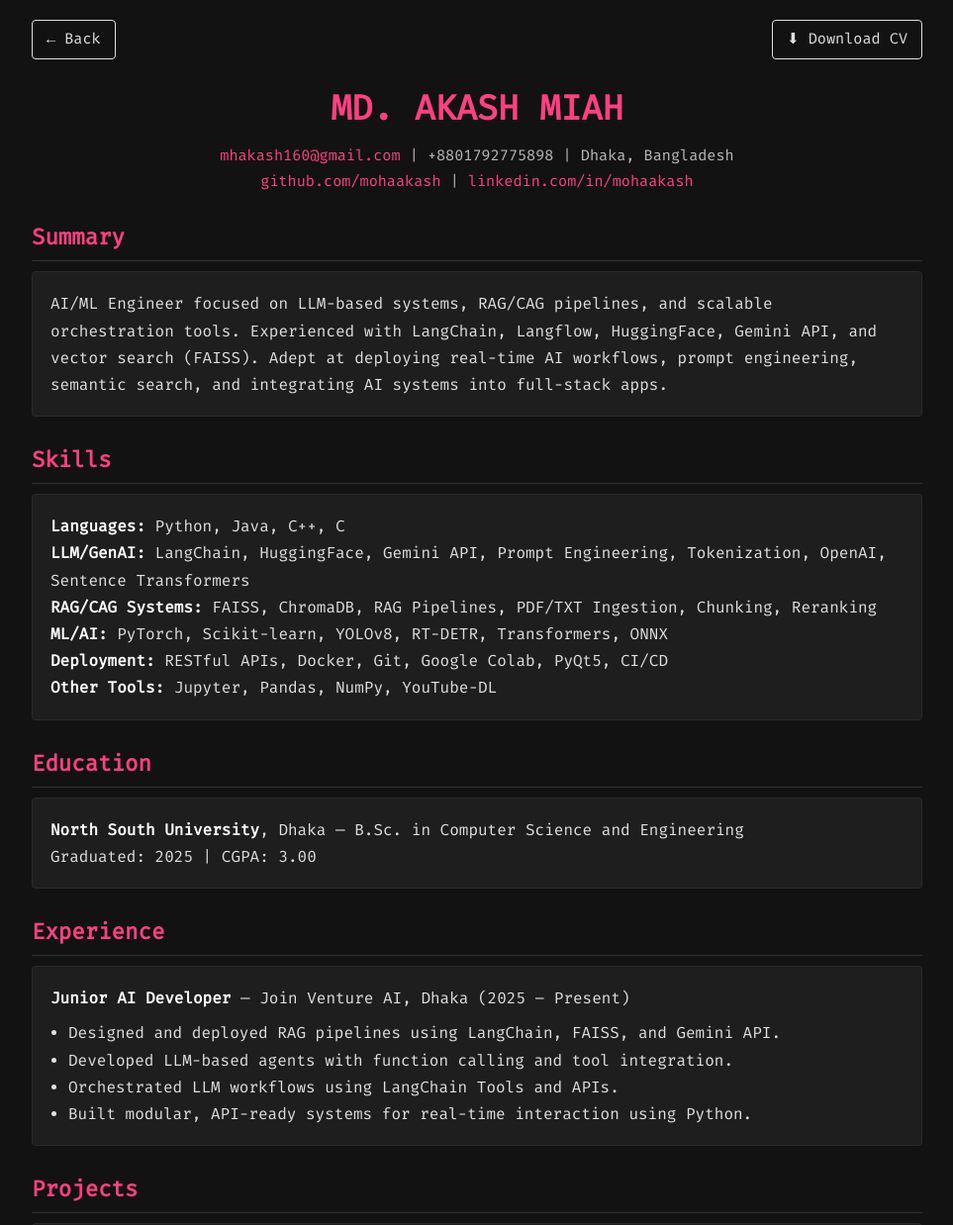
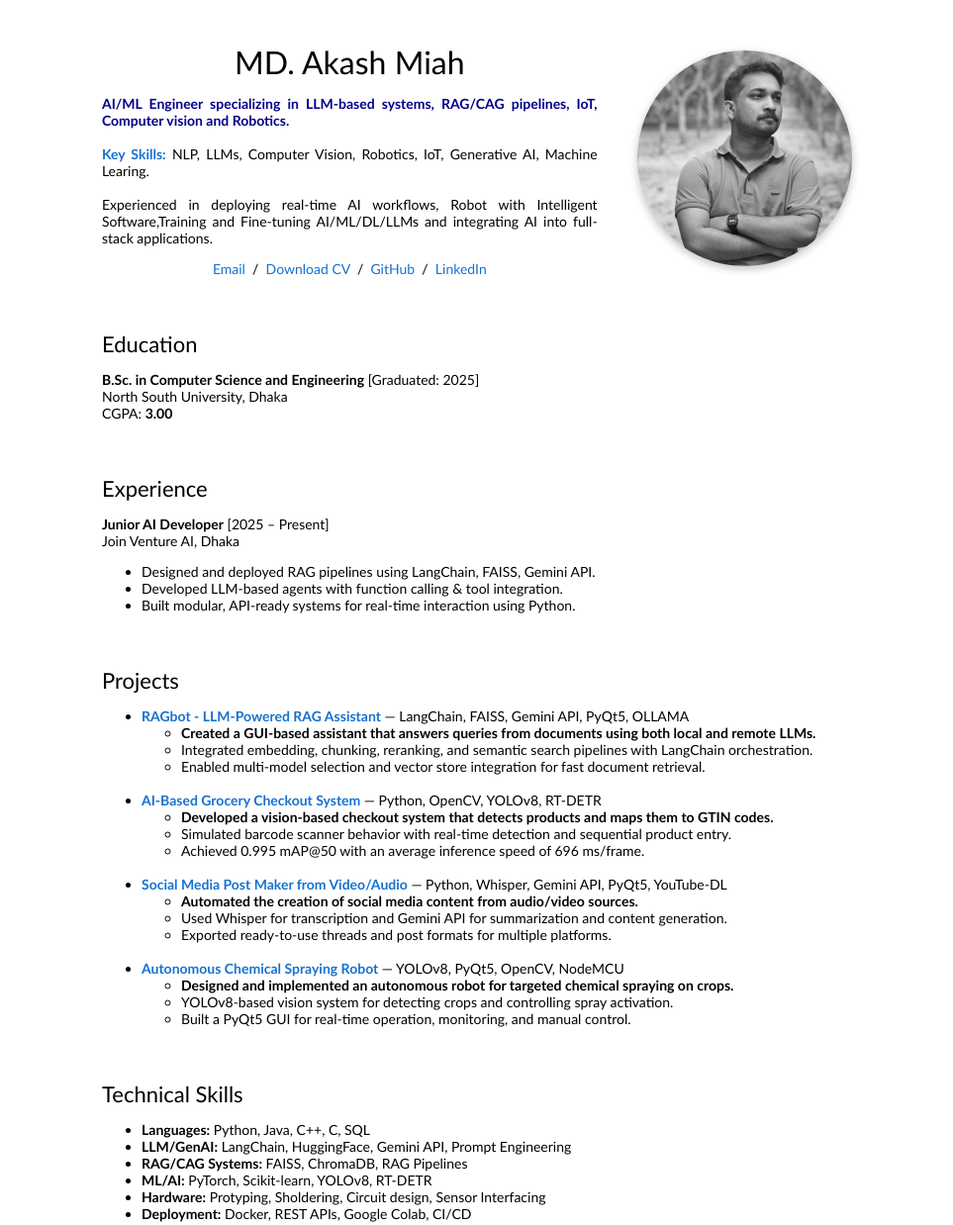
Before and after one commit to mohaakash/mohaakash.github.io, a plain HTML site: page cv.html in a window 1280 px wide. Shown: the top 1238 px of the page at 99% size, without its empty margins (158-1121 px from the left). Drawn offline with Linux system fonts and the light colour scheme.

Commit message:
feat: changed the style of the cv page

```diff
--- a/cv.html
+++ b/cv.html
@@ -1,233 +1,191 @@
-<!DOCTYPE html>
+<!DOCTYPE HTML>
 <html lang="en">
 
 <head>
-    <meta charset="UTF-8" />
-    <meta name="viewport" content="width=device-width, initial-scale=1.0" />
+    <meta http-equiv="Content-Type" content="text/html; charset=UTF-8">
     <title>MD. Akash Miah - CV</title>
-    <link href="https://fonts.googleapis.com/css2?family=Fira+Mono&display=swap" rel="stylesheet" />
-    <style>
-        * {
-            margin: 0;
-            padding: 0;
-            box-sizing: border-box;
-        }
-
-        body {
-            background: #121212;
-            color: #e0e0e0;
-            font-family: 'Fira Mono', monospace;
-            line-height: 1.7;
-            padding: 20px;
-        }
-
-        .container {
-            max-width: 900px;
-            margin: 0 auto;
-        }
-
-        /* Top Navigation Buttons */
-        .top-buttons {
-            display: flex;
-            justify-content: space-between;
-            align-items: center;
-            margin-bottom: 20px;
-        }
-
-        .btn {
-            display: inline-flex;
-            align-items: center;
-            justify-content: center;
-            color: #e0e0e0;
-            border: 1px solid #e0e0e0;
-            padding: 6px 14px;
-            border-radius: 4px;
-            text-decoration: none;
-            font-size: 0.95em;
-            transition: background 0.3s;
-        }
-
-        .btn:hover {
-            background: #e0e0e0;
-            color: #121212;
-        }
-
-        /* Headings */
-        h1 {
-            font-size: 2.2em;
-            text-align: center;
-            margin-bottom: 5px;
-            color: #ff4081;
-        }
-
-        h2 {
-            font-size: 1.4em;
-            border-bottom: 1px solid #333;
-            padding-bottom: 4px;
-            margin: 25px 0 10px;
-            color: #ff4081;
-        }
-
-        /* Contact Info */
-        .contact-info {
-            text-align: center;
-            font-size: 0.95em;
-            margin-bottom: 25px;
-            color: #bbb;
-        }
-
-        .contact-info a {
-            color: #ff4081;
-            text-decoration: none;
-        }
-
-        .contact-info a:hover {
-            text-decoration: underline;
-        }
-
-        /* Cards */
-        .card {
-            background: #1e1e1e;
-            border: 1px solid #2a2a2a;
-            border-radius: 4px;
-            padding: 18px;
-            margin-bottom: 14px;
-        }
-
-        .card strong {
-            color: #fff;
-        }
-
-        ul {
-            padding-left: 18px;
-            margin-top: 8px;
-        }
-
-        /* Interests layout */
-        .two-columns {
-            display: flex;
-            flex-wrap: wrap;
-            gap: 20px;
-        }
-
-        .two-columns div {
-            flex: 1;
-            min-width: 200px;
-        }
-    </style>
+    <meta name="author" content="MD. Akash Miah">
+    <meta name="viewport" content="width=device-width, initial-scale=1">
+    <link rel="stylesheet" type="text/css" href="cvstyle.css">
 </head>
 
 <body>
-    <div class="container">
+    <table style="width:100%;max-width:800px;border:0px;border-spacing:0px;border-collapse:separate;margin:auto;">
+        <tbody>
+            <tr>
+                <td>
+                    <!-- Top section -->
+                    <table style="width:100%;border:0px;border-spacing:0px;border-collapse:separate;margin:auto;">
+                        <tbody>
+                            <tr>
+                                <!-- Left column: Name and intro -->
+                                <td style="padding:2.5%;width:63%;vertical-align:middle">
+                                    <p style="text-align:center">
+                                        <name>MD. Akash Miah</name>
+                                    </p>
+                                    <p align="justify">
+                                        <span style="color: darkblue;"><b>AI/ML Engineer specializing in LLM-based
+                                                systems, RAG/CAG pipelines, IoT, Computer vision and Robotics.</b></span><br><br>
+                                        <b style='color:#1772d0;'>Key Skills:</b> NLP, LLMs, Computer Vision, Robotics, IoT,
+                                        Generative AI, Machine Learing.<br><br>
+                                        Experienced in deploying real-time AI workflows, Robot with Intelligent Software,Training and Fine-tuning AI/ML/DL/LLMs and
+                                        integrating AI into full-stack applications.
+                                    </p>
+                                    <p style="text-align:center">
+                                        <a href="mailto:mhakash160@gmail.com">Email</a> &nbsp;/&nbsp;
+                                        <a href="MdAkashMiah_CV.pdf">Download CV</a> &nbsp;/&nbsp;
+                                        <a href="https://github.com/mohaakash">GitHub</a> &nbsp;/&nbsp;
+                                        <a href="https://linkedin.com/in/mohaakash">LinkedIn</a>
+                                    </p>
+                                </td>
+                                <!-- Right column: Profile photo -->
+                                <td style="padding:2.5%;width:30%;max-width:30%">
+                                    <img style="width:100%;max-width:100%;border-radius:50%;box-shadow:rgba(0,0,0,0.24) 0px 3px 8px;"
+                                        alt="profile photo" src="photos/profile_photo.png">
+                                </td>
+                            </tr>
+                        </tbody>
+                    </table>
 
-        <!-- Top Buttons -->
-        <div class="top-buttons">
-            <a href="index.html" class="btn">← Back</a>
-            <a href="akashs_cv.pdf" download class="btn">⬇ Download CV</a>
-        </div>
+                    <!-- Education -->
+                    <table style="width:100%;border:0px;border-spacing:0px;border-collapse:separate;margin:auto;">
+                        <tbody>
+                            <tr>
+                                <td style="padding:20px;width:100%;vertical-align:middle">
+                                    <heading>Education</heading>
+                                    <p align="justify">
+                                        <b>B.Sc. in Computer Science and Engineering</b> [Graduated: 2025]<br>
+                                        North South University, Dhaka<br>
+                                        CGPA: <b>3.00</b>
+                                    </p>
+                                </td>
+                            </tr>
+                        </tbody>
+                    </table>
 
-        <!-- Name -->
-        <h1>MD. AKASH MIAH</h1>
-        <div class="contact-info">
-            <a href="mailto:mhakash160@gmail.com">mhakash160@gmail.com</a> | +8801792775898 | Dhaka, Bangladesh<br>
-            <a href="https://github.com/mohaakash" target="_blank">github.com/mohaakash</a> |
-            <a href="https://linkedin.com/in/mohaakash" target="_blank">linkedin.com/in/mohaakash</a>
-        </div>
+                    <!-- Experience -->
+                    <table style="width:100%;border:0px;border-spacing:0px;border-collapse:separate;margin:auto;">
+                        <tbody>
+                            <tr>
+                                <td style="padding:20px;width:100%;vertical-align:middle">
+                                    <heading>Experience</heading>
+                                    <p align="justify">
+                                        <b>Junior AI Developer</b> [2025 – Present]<br>
+                                        Join Venture AI, Dhaka
+                                    <ul>
+                                        <li>Designed and deployed RAG pipelines using LangChain, FAISS, Gemini API.</li>
+                                        <li>Developed LLM-based agents with function calling & tool integration.</li>
+                                        <li>Built modular, API-ready systems for real-time interaction using Python.
+                                        </li>
+                                    </ul>
+                                    </p>
+                                </td>
+                            </tr>
+                        </tbody>
+                    </table>
+<!-- Projects -->
+<table style="width:100%;border:0px;border-spacing:0px;border-collapse:separate;margin:auto;">
+  <tbody>
+    <tr>
+      <td style="padding:20px;width:100%;vertical-align:middle">
+        <heading>Projects</heading>
+        <ul>
+          <li>
+            <b><a href="https://github.com/mohaakash/RAG-bot">RAGbot - LLM-Powered RAG Assistant</a></b> — LangChain, FAISS, Gemini API, PyQt5, OLLAMA
+            <ul>
+              <li><b>Created a GUI-based assistant that answers queries from documents using both local and remote LLMs.</b></li>
+              <li>Integrated embedding, chunking, reranking, and semantic search pipelines with LangChain orchestration.</li>
+              <li>Enabled multi-model selection and vector store integration for fast document retrieval.</li>
+            </ul>
+          </li>
+          <br>
 
-        <!-- Summary -->
-        <h2>Summary</h2>
-        <div class="card">
-            AI/ML Engineer focused on LLM-based systems, RAG/CAG pipelines, and scalable orchestration tools.
-            Experienced with LangChain, Langflow, HuggingFace, Gemini API, and vector search (FAISS). Adept at deploying
-            real-time AI workflows, prompt engineering, semantic search, and integrating AI systems into full-stack
-            apps.
-        </div>
+          <li>
+            <b><a href="https://github.com/mohaakash/AI_Product_Checkout_System">AI-Based Grocery Checkout System</a></b> — Python, OpenCV, YOLOv8, RT-DETR
+            <ul>
+              <li><b>Developed a vision-based checkout system that detects products and maps them to GTIN codes.</b></li>
+              <li>Simulated barcode scanner behavior with real-time detection and sequential product entry.</li>
+              <li>Achieved 0.995 mAP@50 with an average inference speed of 696 ms/frame.</li>
+            </ul>
+          </li>
+          <br>
 
-        <!-- Skills -->
-        <h2>Skills</h2>
-        <div class="card">
-            <strong>Languages:</strong> Python, Java, C++, C<br>
-            <strong>LLM/GenAI:</strong> LangChain, HuggingFace, Gemini API, Prompt Engineering, Tokenization, OpenAI,
-            Sentence Transformers<br>
-            <strong>RAG/CAG Systems:</strong> FAISS, ChromaDB, RAG Pipelines, PDF/TXT Ingestion, Chunking, Reranking<br>
-            <strong>ML/AI:</strong> PyTorch, Scikit-learn, YOLOv8, RT-DETR, Transformers, ONNX<br>
-            <strong>Deployment:</strong> RESTful APIs, Docker, Git, Google Colab, PyQt5, CI/CD<br>
-            <strong>Other Tools:</strong> Jupyter, Pandas, NumPy, YouTube-DL
-        </div>
+          <li>
+            <b><a href="https://github.com/mohaakash/video-audio-to-social-media-post-maker">Social Media Post Maker from Video/Audio</a></b> — Python, Whisper, Gemini API, PyQt5, YouTube-DL
+            <ul>
+              <li><b>Automated the creation of social media content from audio/video sources.</b></li>
+              <li>Used Whisper for transcription and Gemini API for summarization and content generation.</li>
+              <li>Exported ready-to-use threads and post formats for multiple platforms.</li>
+            </ul>
+          </li>
+          <br>
 
-        <!-- Education -->
-        <h2>Education</h2>
-        <div class="card">
-            <strong>North South University</strong>, Dhaka — B.Sc. in Computer Science and Engineering<br>
-            Graduated: 2025 | CGPA: 3.00
-        </div>
+          <li>
+            <b><a href="https://github.com/mohaakash/USR">Autonomous Chemical Spraying Robot</a></b> — YOLOv8, PyQt5, OpenCV, NodeMCU
+            <ul>
+              <li><b>Designed and implemented an autonomous robot for targeted chemical spraying on crops.</b></li>
+              <li>YOLOv8-based vision system for detecting crops and controlling spray activation.</li>
+              <li>Built a PyQt5 GUI for real-time operation, monitoring, and manual control.</li>
+            </ul>
+          </li>
+        </ul>
+      </td>
+    </tr>
+  </tbody>
+</table>
 
-        <!-- Experience -->
-        <h2>Experience</h2>
-        <div class="card">
-            <strong>Junior AI Developer</strong> — Join Venture AI, Dhaka (2025 – Present)
-            <ul>
-                <li>Designed and deployed RAG pipelines using LangChain, FAISS, and Gemini API.</li>
-                <li>Developed LLM-based agents with function calling and tool integration.</li>
-                <li>Orchestrated LLM workflows using LangChain Tools and APIs.</li>
-                <li>Built modular, API-ready systems for real-time interaction using Python.</li>
-            </ul>
-        </div>
+                    <!-- Skills -->
+                    <table style="width:100%;border:0px;border-spacing:0px;border-collapse:separate;margin:auto;">
+                        <tbody>
+                            <tr>
+                                <td style="padding:20px;width:100%;vertical-align:middle">
+                                    <heading>Technical Skills</heading>
+                                    <ul>
+                                        <li><b>Languages:</b> Python, Java, C++, C, SQL</li>
+                                        <li><b>LLM/GenAI:</b> LangChain, HuggingFace, Gemini API, Prompt Engineering
+                                        </li>
+                                        <li><b>RAG/CAG Systems:</b> FAISS, ChromaDB, RAG Pipelines</li>
+                                        <li><b>ML/AI:</b> PyTorch, Scikit-learn, YOLOv8, RT-DETR</li>
+                                        <li><b>Hardware:</b> Protyping, Sholdering, Circuit design, Sensor Interfacing</li>
+                                        <li><b>Deployment:</b> Docker, REST APIs, Google Colab, CI/CD</li>
+                                    </ul>
+                                </td>
+                            </tr>
+                        </tbody>
+                    </table>
 
-        <!-- Projects -->
-        <h2>Projects</h2>
-        <div class="card">
-            <strong>RAGbot - LLM-Powered RAG Assistant</strong> — 2025<br>
-            LangChain, FAISS, Gemini API, Sentence Transformers, PyQt5, OLLAMA<br>
-            <a href="https://github.com/mohaakash/RAG-bot" target="_blank">GitHub</a>
-            <ul>
-                <li>Created a GUI-based assistant for document queries using local & remote LLMs.</li>
-                <li>Integrated embedding, chunking, reranking, and semantic search pipelines.</li>
-            </ul>
-        </div>
-        <div class="card">
-            <strong>AI-Based Grocery Checkout System</strong> — Jan 2025 – Apr 2025<br>
-            Python, OpenCV, YOLOv8, RT-DETR<br>
-            <a href="https://github.com/mohaakash/AI_Product_Checkout_System" target="_blank">GitHub</a>
-            <ul>
-                <li>Developed a vision-based checkout system with GTIN mapping.</li>
-                <li>Simulated barcode scanner behavior with real-time detection.</li>
-            </ul>
-        </div>
-        <div class="card">
-            <strong>Social Media Post Maker from Video/Audio</strong> — 2025<br>
-            Python, PyQt5, Whisper, Gemini API, YouTube-DL<br>
-            <a href="https://github.com/mohaakash/video-audio-to-social-media-post-maker" target="_blank">GitHub</a>
-            <ul>
-                <li>Transcribed & summarized audio/video to generate social content.</li>
-                <li>Automated content creation based on extracted topics.</li>
-            </ul>
-        </div>
-        <div class="card">
-            <strong>Autonomous Chemical Spraying Robot</strong> — Jan 2024 – Dec 2024<br>
-            YOLOv8, PyQt5, OpenCV, NodeMCU<br>
-            <a href="https://github.com/mohaakash/USR" target="_blank">GitHub</a>
-            <ul>
-                <li>Used YOLOv8 for crop detection & microcontroller spraying.</li>
-                <li>Built a PyQt5 GUI for real-time monitoring.</li>
-            </ul>
-        </div>
+                    <!-- Interests -->
+                    <table style="width:100%;border:0px;border-spacing:0px;border-collapse:separate;margin:auto;">
+                        <tbody>
+                            <tr>
+                                <td style="padding:20px;width:100%;vertical-align:middle">
+                                    <heading>Interests</heading>
+                                    GenAI Agents, RAG/CAG Pipelines, Agentic AI, Intelligent Robot, Tiny ML, Computer Vision, IoT Solutions, Smart Agriculture
+                                </td>
+                            </tr>
+                        </tbody>
+                    </table>
 
-        <!-- Interests -->
-        <h2>Interests</h2>
-        <div class="card two-columns">
-            <div>
-                GenAI Agents<br>
-                LangChain & Langflow<br>
-                RAG/CAG Pipelines
-            </div>
-            <div>
-                Agentic AI<br>
-                Prompt Engineering<br>
-                Knowledge Graphs
-            </div>
-        </div>
-    </div>
+                    <!-- Footer -->
+                    <table style="width:100%;border:0px;border-spacing:0px;border-collapse:separate;margin:auto;">
+                        <tbody>
+                            <tr>
+                                <td style="padding:0px">
+                                    <br>
+                                    <p style="text-align:center;font-size:small;">
+                                        Last Updated on 14 Aug 2025 <br>
+                                        Based on template from <a
+                                            href="https://github.com/jonbarron/jonbarron_website">Jon Barron</a>
+                                    </p>
+                                </td>
+                            </tr>
+                        </tbody>
+                    </table>
+
+                </td>
+            </tr>
+        </tbody>
+    </table>
 </body>
 
 </html>
--- /dev/null
+++ b/cvstyle.css
@@ -0,0 +1,131 @@
+/* latin-ext */
+@font-face {
+  font-family: 'Lato';
+  font-style: italic;
+  font-weight: 400;
+  src: local('Lato Italic'), local('Lato-Italic'), url(https://fonts.gstatic.com/s/lato/v15/S6u8w4BMUTPHjxsAUi-qNiXg7eU0.woff2) format('woff2');
+  unicode-range: U+0100-024F, U+0259, U+1E00-1EFF, U+2020, U+20A0-20AB, U+20AD-20CF, U+2113, U+2C60-2C7F, U+A720-A7FF;
+}
+/* latin */
+@font-face {
+  font-family: 'Lato';
+  font-style: italic;
+  font-weight: 400;
+  src: local('Lato Italic'), local('Lato-Italic'), url(https://fonts.gstatic.com/s/lato/v15/S6u8w4BMUTPHjxsAXC-qNiXg7Q.woff2) format('woff2');
+  unicode-range: U+0000-00FF, U+0131, U+0152-0153, U+02BB-02BC, U+02C6, U+02DA, U+02DC, U+2000-206F, U+2074, U+20AC, U+2122, U+2191, U+2193, U+2212, U+2215, U+FEFF, U+FFFD;
+}
+/* latin-ext */
+@font-face {
+  font-family: 'Lato';
+  font-style: italic;
+  font-weight: 700;
+  src: local('Lato Bold Italic'), local('Lato-BoldItalic'), url(https://fonts.gstatic.com/s/lato/v15/S6u_w4BMUTPHjxsI5wq_FQftx9897sxZ.woff2) format('woff2');
+  unicode-range: U+0100-024F, U+0259, U+1E00-1EFF, U+2020, U+20A0-20AB, U+20AD-20CF, U+2113, U+2C60-2C7F, U+A720-A7FF;
+}
+/* latin */
+@font-face {
+  font-family: 'Lato';
+  font-style: italic;
+  font-weight: 700;
+  src: local('Lato Bold Italic'), local('Lato-BoldItalic'), url(https://fonts.gstatic.com/s/lato/v15/S6u_w4BMUTPHjxsI5wq_Gwftx9897g.woff2) format('woff2');
+  unicode-range: U+0000-00FF, U+0131, U+0152-0153, U+02BB-02BC, U+02C6, U+02DA, U+02DC, U+2000-206F, U+2074, U+20AC, U+2122, U+2191, U+2193, U+2212, U+2215, U+FEFF, U+FFFD;
+}
+/* latin-ext */
+@font-face {
+  font-family: 'Lato';
+  font-style: normal;
+  font-weight: 400;
+  src: local('Lato Regular'), local('Lato-Regular'), url(https://fonts.gstatic.com/s/lato/v15/S6uyw4BMUTPHjxAwXiWtFCfQ7A.woff2) format('woff2');
+  unicode-range: U+0100-024F, U+0259, U+1E00-1EFF, U+2020, U+20A0-20AB, U+20AD-20CF, U+2113, U+2C60-2C7F, U+A720-A7FF;
+}
+/* latin */
+@font-face {
+  font-family: 'Lato';
+  font-style: normal;
+  font-weight: 400;
+  src: local('Lato Regular'), local('Lato-Regular'), url(https://fonts.gstatic.com/s/lato/v15/S6uyw4BMUTPHjx4wXiWtFCc.woff2) format('woff2');
+  unicode-range: U+0000-00FF, U+0131, U+0152-0153, U+02BB-02BC, U+02C6, U+02DA, U+02DC, U+2000-206F, U+2074, U+20AC, U+2122, U+2191, U+2193, U+2212, U+2215, U+FEFF, U+FFFD;
+}
+/* latin-ext */
+@font-face {
+  font-family: 'Lato';
+  font-style: normal;
+  font-weight: 700;
+  src: local('Lato Bold'), local('Lato-Bold'), url(https://fonts.gstatic.com/s/lato/v15/S6u9w4BMUTPHh6UVSwaPGQ3q5d0N7w.woff2) format('woff2');
+  unicode-range: U+0100-024F, U+0259, U+1E00-1EFF, U+2020, U+20A0-20AB, U+20AD-20CF, U+2113, U+2C60-2C7F, U+A720-A7FF;
+}
+/* latin */
+@font-face {
+  font-family: 'Lato';
+  font-style: normal;
+  font-weight: 700;
+  src: local('Lato Bold'), local('Lato-Bold'), url(https://fonts.gstatic.com/s/lato/v15/S6u9w4BMUTPHh6UVSwiPGQ3q5d0.woff2) format('woff2');
+  unicode-range: U+0000-00FF, U+0131, U+0152-0153, U+02BB-02BC, U+02C6, U+02DA, U+02DC, U+2000-206F, U+2074, U+20AC, U+2122, U+2191, U+2193, U+2212, U+2215, U+FEFF, U+FFFD;
+}
+
+a {
+  color: #1772d0; /* previous : color: #1772d0; #253494, #212e85 */
+  text-decoration: none;
+}
+
+a:focus,
+a:hover {
+  color: #f09228;
+  text-decoration: none;
+}
+
+body,
+td,
+th,
+tr,
+p,
+a {
+  font-family: 'Lato', Verdana, Helvetica, sans-serif;
+  font-size: 14px
+}
+
+strong {
+  font-family: 'Lato', Verdana, Helvetica, sans-serif;
+  font-size: 14px;
+}
+
+heading {
+  font-family: 'Lato', Verdana, Helvetica, sans-serif;
+  font-size: 22px;
+}
+
+papertitle {
+  font-family: 'Lato', Verdana, Helvetica, sans-serif;
+  font-size: 14px;
+  font-weight: 700
+}
+
+name {
+  font-family: 'Lato', Verdana, Helvetica, sans-serif;
+  font-size: 32px;
+}
+
+.one {
+  width: 160px;
+  height: 160px;
+  position: relative;
+}
+
+.two {
+  width: 160px;
+  height: 160px;
+  position: absolute;
+  transition: opacity .2s ease-in-out;
+  -moz-transition: opacity .2s ease-in-out;
+  -webkit-transition: opacity .2s ease-in-out;
+}
+
+.fade {
+  transition: opacity .2s ease-in-out;
+  -moz-transition: opacity .2s ease-in-out;
+  -webkit-transition: opacity .2s ease-in-out;
+}
+
+span.highlight {
+  background-color: #ffffd0;
+}
```
Also changed, not shown: photos/profile_photo.png (added).
